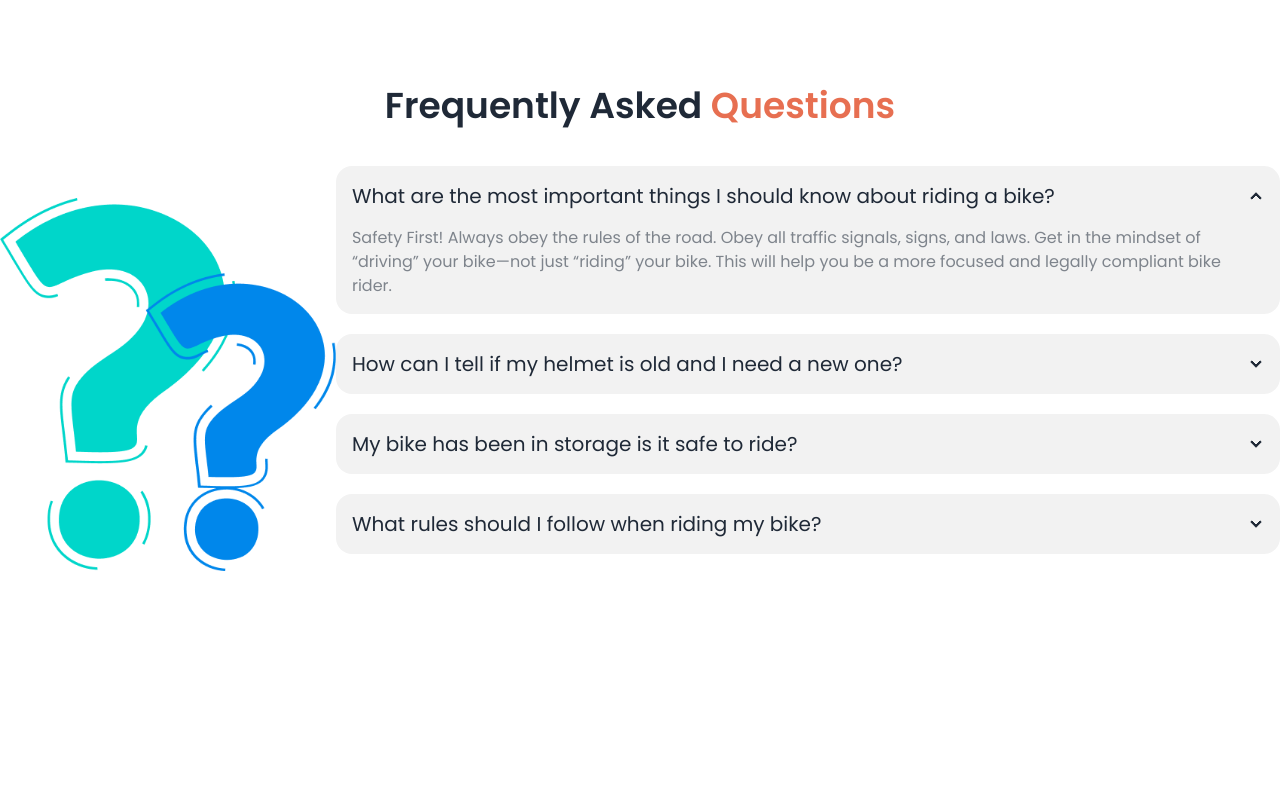
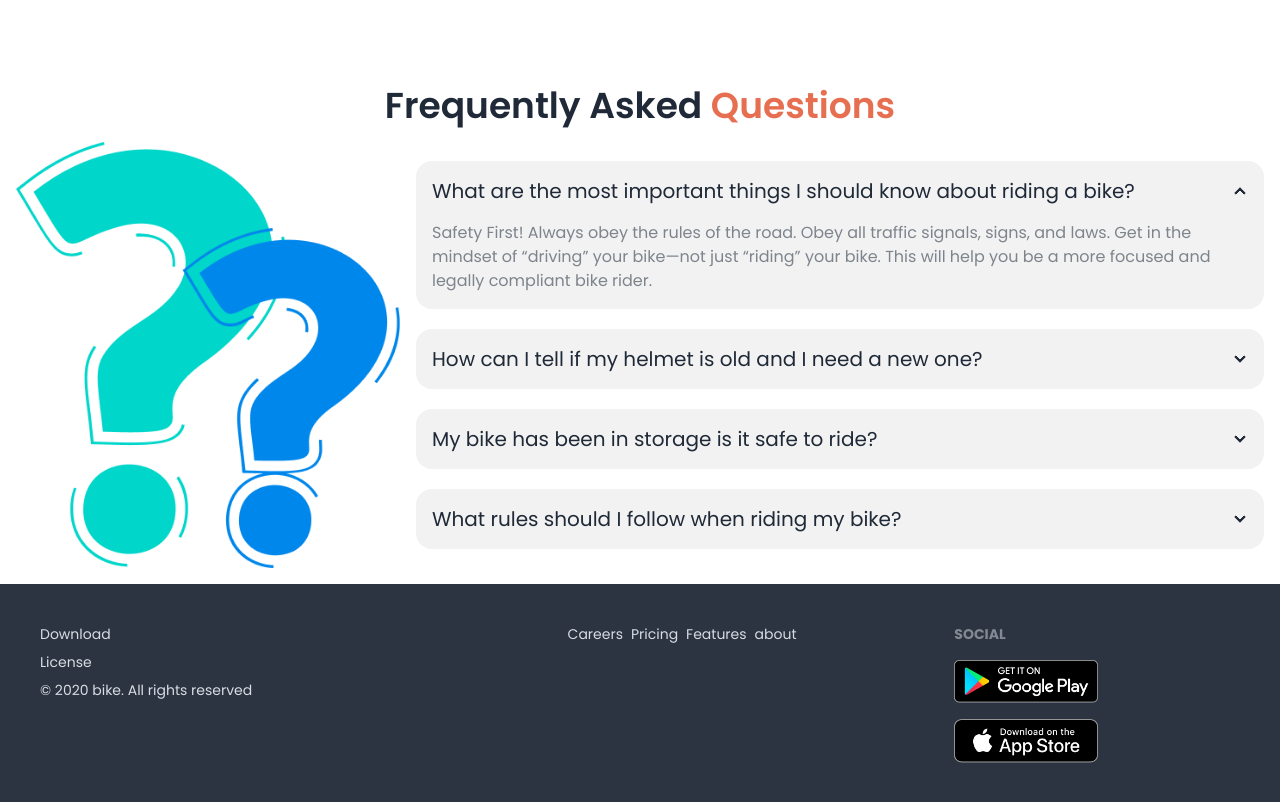
Before and after one commit to 0xn0m4n/goride, a plain HTML site: page index.html in a window 1280 px wide. Shown: the part 2900-3702 px from the top of the page. Before the commit the page ends 3471 px from the top, so only its background shows below. Drawn offline with nearby package versions, Linux system fonts and the light colour scheme.

Commit message:
gorideweb

```diff
--- a/index.html
+++ b/index.html
@@ -271,15 +271,10 @@
       <section>
         <div>
           <h1 class="text-4xl font-semibold text-center mt-[155px]">Frequently Asked <span class="text-[#E76F51]">Questions</span></h1>
-        </div>
-      </section>
-
-<!-- container of question section -->
-<section class="flex mt-10">
-  <div class="w-3/6 pt-8">
-    <img src="images/others/faq.png" alt="">
-  </div>
-
+          <div class="hero">
+            <div class="hero-content flex-col lg:flex-row">
+              <img src="/images/others/faq.png" class="lg:max-w-sm rounded-lg " />
+              <div>
                   <div class="space-y-5">
                     <div class="collapse collapse-arrow bg-base-200">
                       <input type="radio" name="my-accordion-2" checked="checked" />
@@ -320,11 +315,35 @@
                       </div>
                     </div>
                   </div>
+              </div>
+            </div>
+          </div>
+        </div>
+
       </section>
     </main>
 
 
-    <footer>
+    <footer class="footer p-10 bg-neutral text-neutral-content">
+      <div class="">
+        <a href="">Download</a>
+        <a href="">License</a>
+        <p>© 2020 bike. All rights reserved</p>
+      </div> <br>
+
+      <div class="flex">
+        <a href="#">Careers</a>
+        <a href="#">Pricing</a>
+        <a href="#">Features</a>
+        <a href="#">about</a>
+      </div>
+      <div>
+        <span class="footer-title">Social</span>
+        <div class="grid grid-col gap-4">
+          <a> <img src="images/others/android.png" alt="" class="w-36"></a>
+          <a> <img src="images/others/ios.png" alt="" class="w-36"></a>
+        </div>
+      </div>
 
     </footer>
 </body>
```
Lines whose indentation alone changed are shown as unchanged.
